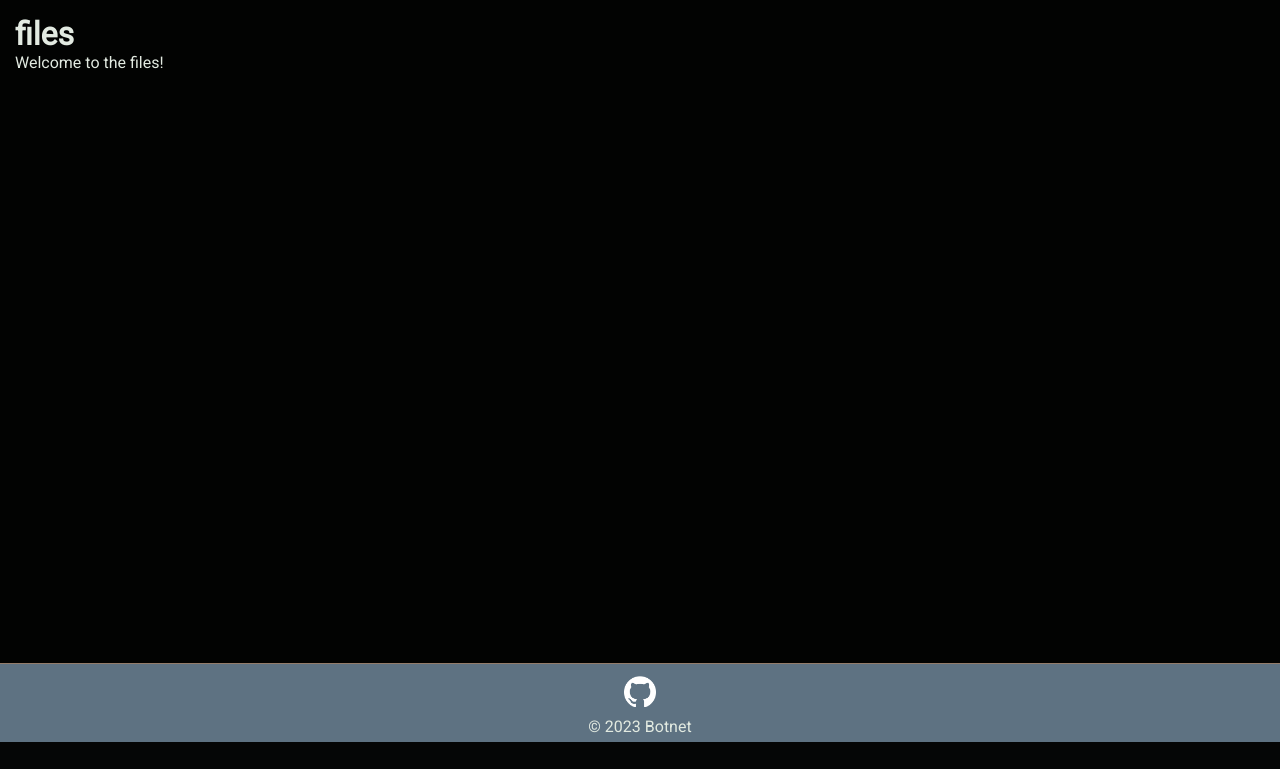
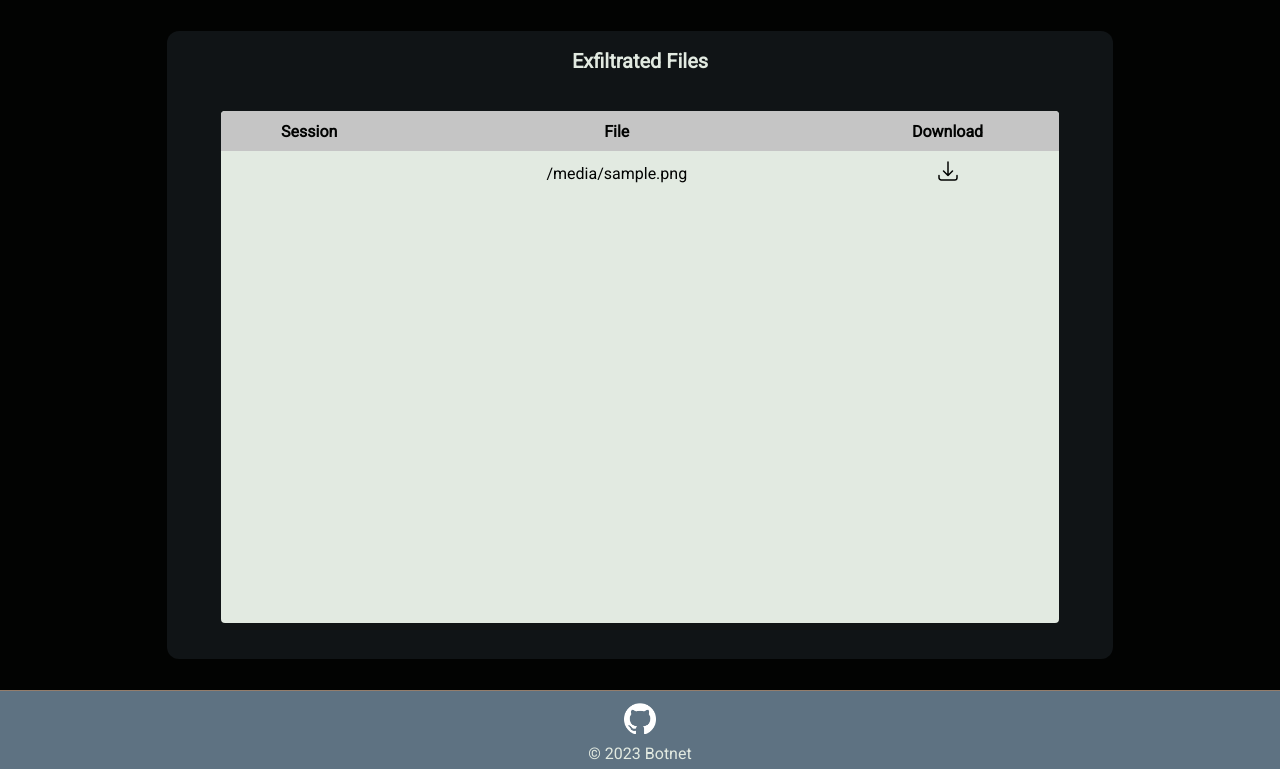
Before and after one commit to wai157/pbl4, a Flask app: template web_gui/templates/files.html in a window 1280 px wide. Shown: the part 58-827 px from the top of the page. Before the commit the page ends 800 px from the top, so only its background shows below. Run offline with Flask 3, Linux system fonts and the light colour scheme; the template is opened without the code that fills it: most values are stand-ins (such as "Sample title", 1, 10 or a date in 2020); some libraries are stand-ins or nearby versions.

Commit message:
Reverse order of payloads and files in templates
Fix download file route in root.py

```diff
--- a/web_gui/templates/files.html
+++ b/web_gui/templates/files.html
@@ -2,6 +2,42 @@
 {% set active_page = 'files' %}
 
 {% block body %}
-    <h1>files</h1>
-    <p class="lead">Welcome to the files!</p>
+    <div class="tw-flex-1 tw-flex tw-flex-col tw-justify-center tw-items-center tw-p-4">
+        <div class="tw-flex-1 tw-flex tw-flex-col tw-w-3/4 tw-bg-card tw-items-center tw-rounded-xl tw-p-4">
+            <div>
+                <header class="tw-text-xl tw-font-bold tw-text-text tw-pb-4">Exfiltrated Files</header>
+            </div>
+            <div class="tw-w-11/12 tw-bg-text tw-rounded tw-overflow-y-auto tw-m-5" style="height: 32rem;">
+                <table class="tw-table-auto tw-w-full tw-p-0 tw-border-spacing-0">
+                    <thead class="tw-sticky tw-top-0 tw-bg-darker-text">
+                        <tr class="tw-h-10">
+                            <th class="tw-text-background tw-text-center">Session</th>
+                            <th class="tw-text-background tw-text-center">File</th>
+                            <th class="tw-text-background tw-text-center">Download</th>
+                        </tr>
+                    </thead>
+                    <tbody>
+                        {% for file in files %}
+                            <tr class="tw-h-8">
+                                <td class="tw-text-background tw-text-center tw-pt-2">{{ file.session }}</td>
+                                <td class="tw-text-background tw-text-center tw-pt-2">{{ file.filename }}</td>
+                                <td class="tw-text-background tw-text-center tw-pt-2">
+                                    <svg owner="{{ file.owner }}" session="{{ file.session }}" filename="{{ file.filename }}" xmlns="http://www.w3.org/2000/svg" fill="none" viewBox="0 0 24 24" stroke-width="1.5"  class="tw-w-6 tw-h-6 tw-stroke-background tw-cursor-pointer" onclick="download(this)">
+                                        <path stroke-linecap="round" stroke-linejoin="round" d="M3 16.5v2.25A2.25 2.25 0 005.25 21h13.5A2.25 2.25 0 0021 18.75V16.5M16.5 12L12 16.5m0 0L7.5 12m4.5 4.5V3" />
+                                    </svg>
+                                </td>
+                            </tr>
+                        {% endfor %}
+                    </tbody>
+                </table>
+            </div>
+        </div>
+        <script>
+            function download(element) {
+                var path = 'exfiltratedfiles/' + element.getAttribute("owner") + '/' + element.getAttribute("session") + '/';
+                path += element.getAttribute("filename");
+                location.href = path;
+            }
+        </script>
+    </div>
 {% endblock %}
--- a/web_gui/templates/sessions.html
+++ b/web_gui/templates/sessions.html
@@ -56,15 +56,15 @@
                 <header class="tw-text-xl tw-font-bold tw-text-text tw-pb-4">Sessions</header>
             </div>
             <div class="tw-h-80 tw-w-11/12 tw-bg-text tw-rounded tw-overflow-y-auto tw-m-5">
-                <table class="tw-table-fixed tw-w-full tw-p-0 tw-border-spacing-0">
+                <table class="tw-table-auto tw-w-full tw-p-0 tw-border-spacing-0">
                     <thead class="tw-sticky tw-top-0 tw-bg-darker-text">
                         <tr class="tw-h-10">
                             <th class="tw-text-background tw-text-center">
                                 <input type="checkbox" id="check-all">
                                 <label class="tw-px-2" for="check-all">Select all</label>
                             </th>
+                            <th class="tw-text-background tw-text-center">UID</th>
                             <th class="tw-text-background tw-text-center">IP Address</th>
-                            <th class="tw-text-background tw-text-center">Username</th>
                             <th class="tw-text-background tw-text-center">Mac Address</th>
                             <th class="tw-text-background tw-text-center">Status</th>
                         </tr>
@@ -75,8 +75,8 @@
                                 <td class="tw-text-background tw-text-center tw-pt-2">
                                     <input type="checkbox" id="chk-{{ session.uid }}" name="{{ session.uid }}" class="tw-m-2">
                                 </td>
+                                <td class="tw-text-background tw-text-center tw-pt-2">{{ session.uid }}</td>
                                 <td class="tw-text-background tw-text-center tw-pt-2">{{ session.public_ip }}</td>
-                                <td class="tw-text-background tw-text-center tw-pt-2">{{ session.username }}</td>
                                 <td class="tw-text-background tw-text-center tw-pt-2">{{ session.mac_address }}</td>
                                 <td class="tw-text-background tw-text-center tw-pt-2" id="status-{{ session.uid }}">
                                     {% if session.online %}
```
Also changed, not shown: web_gui/routes/root.py (+7 -2 lines).
